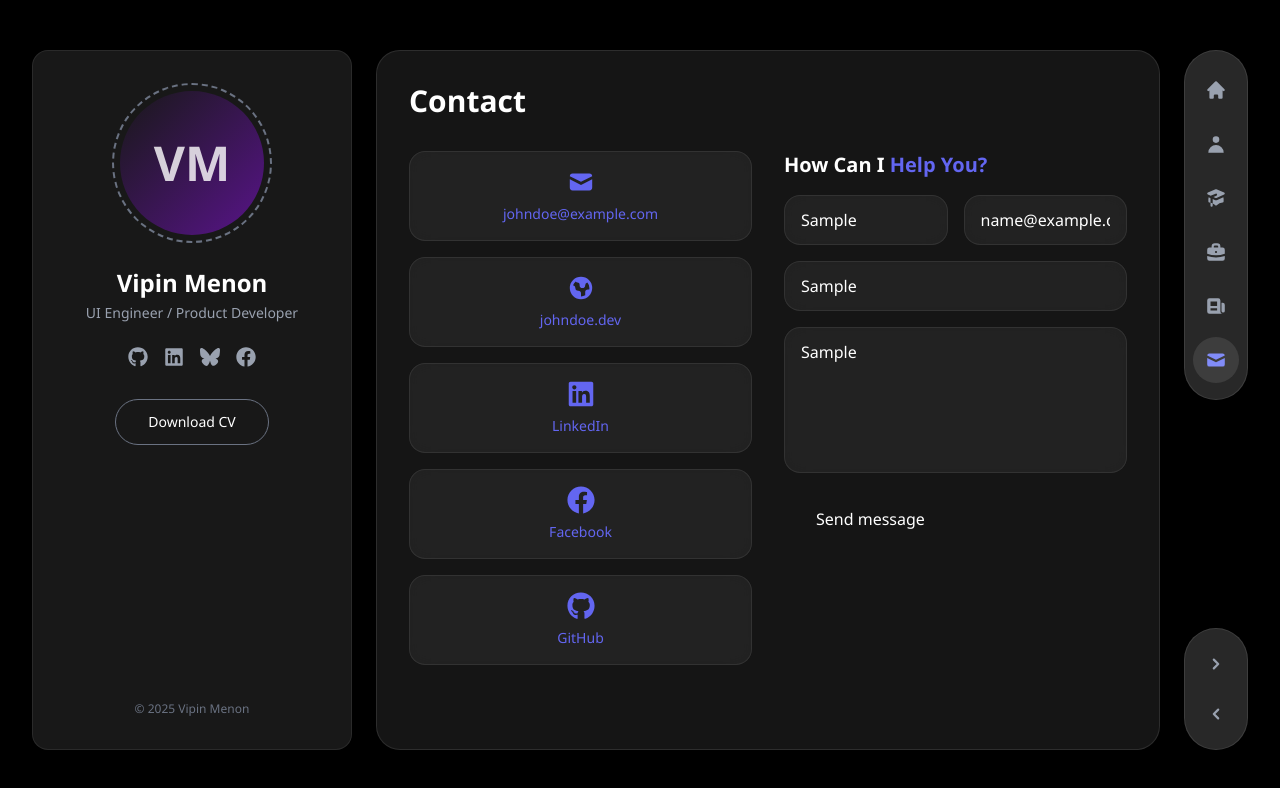
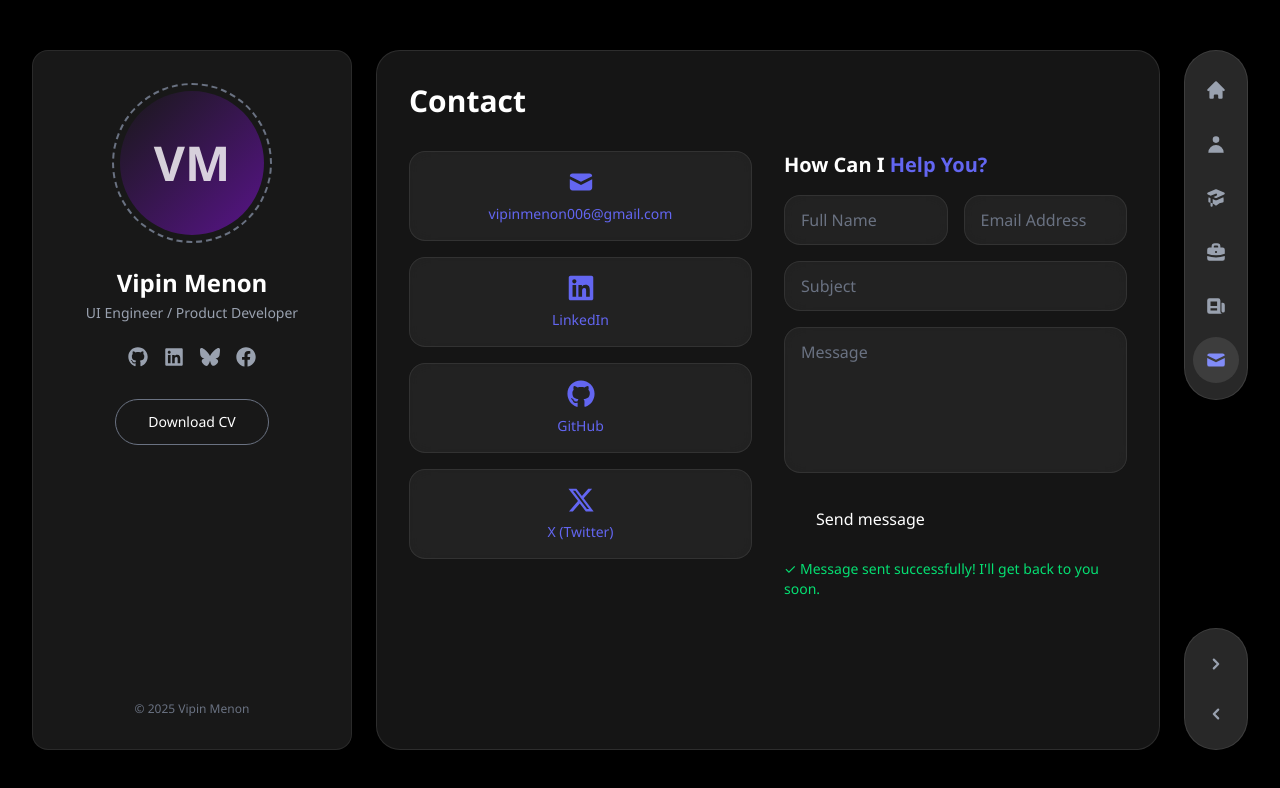
Before and after one commit to vipinvmenon/portfolio, a Next.js app: page /contact in a window 1280 px wide. Both pictures are taken after typing "Sample", "name@example.com", "Sample", "Sample" into the empty fields and a click on the button "Send message". Shown: the top 788 px of the page. Built offline with nearby package versions, Linux system fonts and the light colour scheme.

Commit message:
[Update] Contact form updated + EmailJS Integration

```diff
--- a/app/contact/page.tsx
+++ b/app/contact/page.tsx
@@ -1,41 +1,60 @@
 'use client';
 
-import { HiMail, HiGlobe } from 'react-icons/hi';
-import { FaLinkedin, FaFacebook, FaGithub } from 'react-icons/fa';
+import { useRef, useState } from 'react';
+import { HiMail } from 'react-icons/hi';
+import { FaLinkedin, FaGithub, FaXTwitter } from 'react-icons/fa6';
+import emailjs from '@emailjs/browser';
 
 const contactLinks = [
   {
     icon: HiMail,
-    label: 'johndoe@example.com',
-    href: 'mailto:johndoe@example.com',
-  },
-  {
-    icon: HiGlobe,
-    label: 'johndoe.dev',
-    href: 'https://johndoe.dev',
+    label: 'vipinmenon006@gmail.com',
+    href: 'mailto:vipinmenon006@gmail.com',
   },
   {
     icon: FaLinkedin,
     label: 'LinkedIn',
-    href: 'https://linkedin.com/in/johndoe',
-  },
-  {
-    icon: FaFacebook,
-    label: 'Facebook',
-    href: 'https://facebook.com/johndoe',
+    href: 'https://www.linkedin.com/in/vipin-menon-v/',
   },
   {
     icon: FaGithub,
     label: 'GitHub',
-    href: 'https://github.com/johndoe',
+    href: 'https://github.com/vipinvmenon',
+  },
+  {
+    icon: FaXTwitter,
+    label: 'X (Twitter)',
+    href: 'https://x.com/_vipinmenon',
   },
 ];
 
 export default function Contact() {
-  const handleSubmit = (e: React.FormEvent) => {
+  const formRef = useRef<HTMLFormElement>(null);
+  const [loading, setLoading] = useState(false);
+  const [status, setStatus] = useState<'idle' | 'success' | 'error'>('idle');
+
+  const handleSubmit = async (e: React.FormEvent) => {
     e.preventDefault();
-    // Handle form submission
-    alert('Message sent! (This is a demo)');
+    if (!formRef.current) return;
+
+    setLoading(true);
+    setStatus('idle');
+
+    try {
+      await emailjs.sendForm(
+        'service_imd9q6i',
+        'template_2h44t6v',
+        formRef.current,
+        '77F-u2p6bOJe1C-3G'
+      );
+      setStatus('success');
+      formRef.current.reset();
+    } catch (error) {
+      console.error('EmailJS Error:', error);
+      setStatus('error');
+    } finally {
+      setLoading(false);
+    }
   };
 
   return (
@@ -69,16 +88,18 @@ export default function Contact() {
             How Can I <span className="text-accent">Help You?</span>
           </h2>
 
-          <form onSubmit={handleSubmit} className="space-y-4">
+          <form ref={formRef} onSubmit={handleSubmit} className="space-y-4">
             <div className="grid grid-cols-1 md:grid-cols-2 gap-4">
               <input
                 type="text"
+                name="from_name"
                 placeholder="Full Name"
                 className="glass-card px-4 py-3 w-full bg-transparent text-white placeholder-gray-500 focus:outline-none focus:ring-1 focus:ring-accent rounded-lg"
                 required
               />
               <input
                 type="email"
+                name="from_email"
                 placeholder="Email Address"
                 className="glass-card px-4 py-3 w-full bg-transparent text-white placeholder-gray-500 focus:outline-none focus:ring-1 focus:ring-accent rounded-lg"
                 required
@@ -87,12 +108,14 @@ export default function Contact() {
 
             <input
               type="text"
+              name="subject"
               placeholder="Subject"
               className="glass-card px-4 py-3 w-full bg-transparent text-white placeholder-gray-500 focus:outline-none focus:ring-1 focus:ring-accent rounded-lg"
               required
             />
 
             <textarea
+              name="message"
               placeholder="Message"
               rows={5}
               className="glass-card px-4 py-3 w-full bg-transparent text-white placeholder-gray-500 focus:outline-none focus:ring-1 focus:ring-accent rounded-lg resize-none"
@@ -101,10 +124,23 @@ export default function Contact() {
 
             <button
               type="submit"
-              className="px-8 py-3 bg-accent hover:bg-accent-light text-white rounded-full transition-smooth font-medium"
+              disabled={loading}
+              className="px-8 py-3 bg-accent hover:bg-accent-light text-white rounded-full transition-smooth font-medium disabled:opacity-50 disabled:cursor-not-allowed"
             >
-              Send message
+              {loading ? 'Sending...' : 'Send message'}
             </button>
+
+            {/* Status Messages */}
+            {status === 'success' && (
+              <p className="text-green-400 text-sm">
+                ✓ Message sent successfully! I&apos;ll get back to you soon.
+              </p>
+            )}
+            {status === 'error' && (
+              <p className="text-red-400 text-sm">
+                ✗ Failed to send message. Please try again or email me directly.
+              </p>
+            )}
           </form>
         </div>
       </div>
--- a/package.json
+++ b/package.json
@@ -9,6 +9,7 @@
     "lint": "eslint"
   },
   "dependencies": {
+    "@emailjs/browser": "^4.4.1",
     "next": "16.0.7",
     "react": "19.2.0",
     "react-dom": "19.2.0",
```
Also changed, not shown: 1 other file (tests, documents, lock files or other folders).
